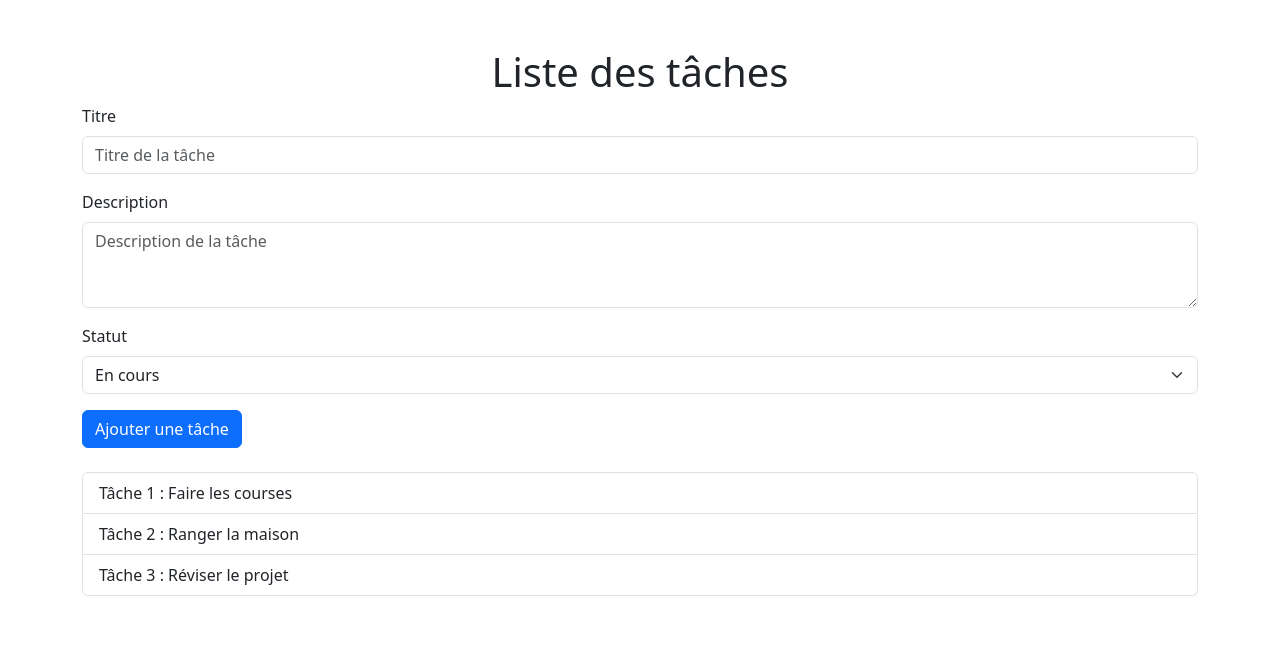
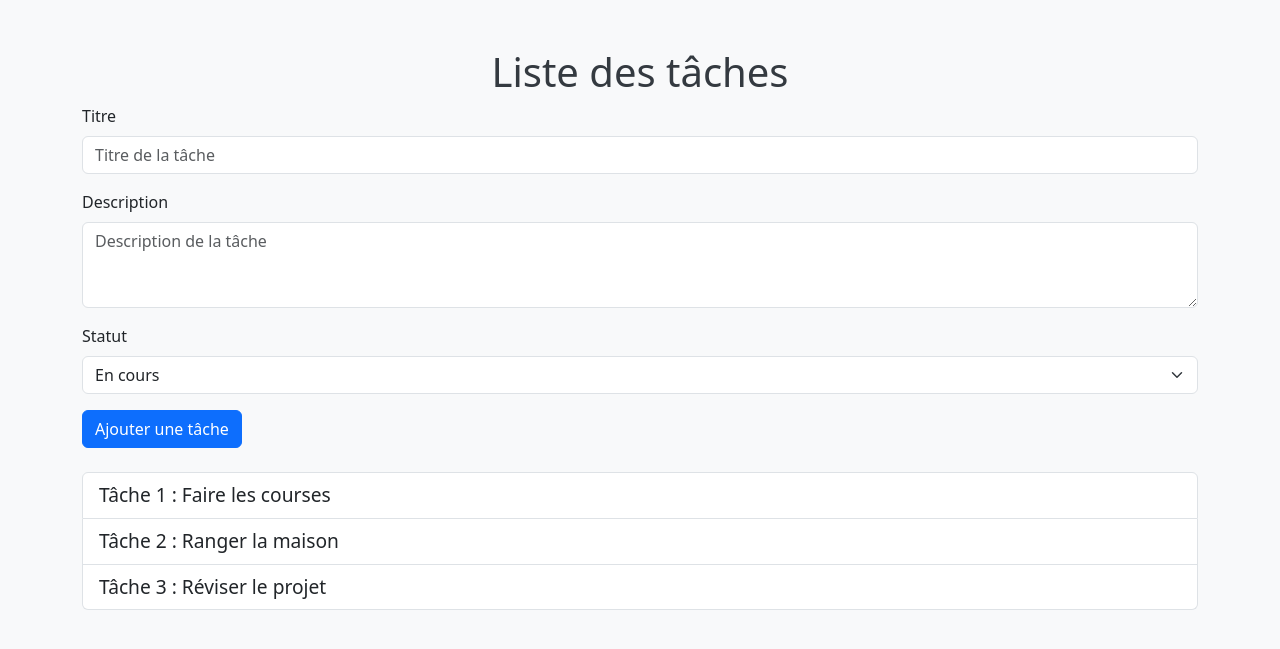
Before and after one commit to fabien1981/todolist, a PHP site: page / in a window 1280 px wide. Shown: the top 649 px of the page. Run offline with PHP 8.4, Linux system fonts and the light colour scheme.

Commit message:
Ajout de styles personnalisés pour l'interface utilisateur

```diff
--- /dev/null
+++ b/public/css/style.css
@@ -0,0 +1,11 @@
+body {
+    background-color: #f8f9fa;
+}
+
+h1 {
+    color: #343a40;
+}
+
+.list-group-item {
+    font-size: 1.2rem;
+}
--- a/public/index.php
+++ b/public/index.php
@@ -6,6 +6,8 @@
     <title>To-Do List</title>
     <!-- Lien vers Bootstrap -->
     <link href="https://cdn.jsdelivr.net/npm/bootstrap@5.3.0/dist/css/bootstrap.min.css" rel="stylesheet">
+    <link rel="stylesheet" href="css/style.css">
+
 </head>
 <body>
 <div class="container mt-5">
```
